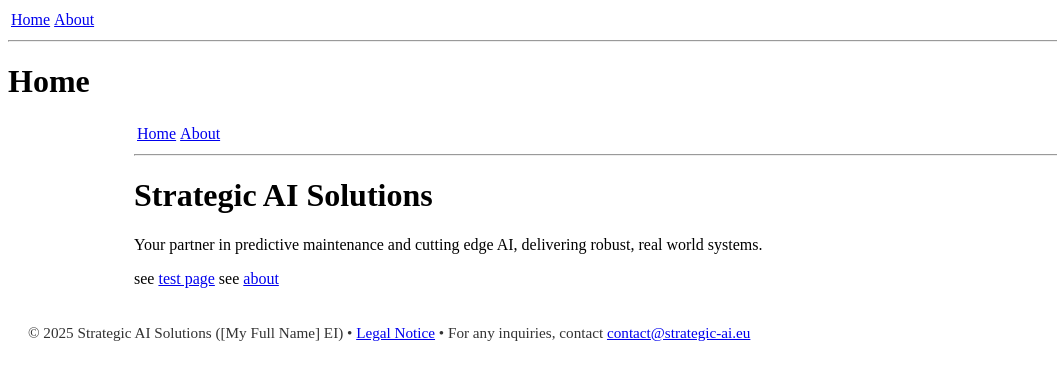
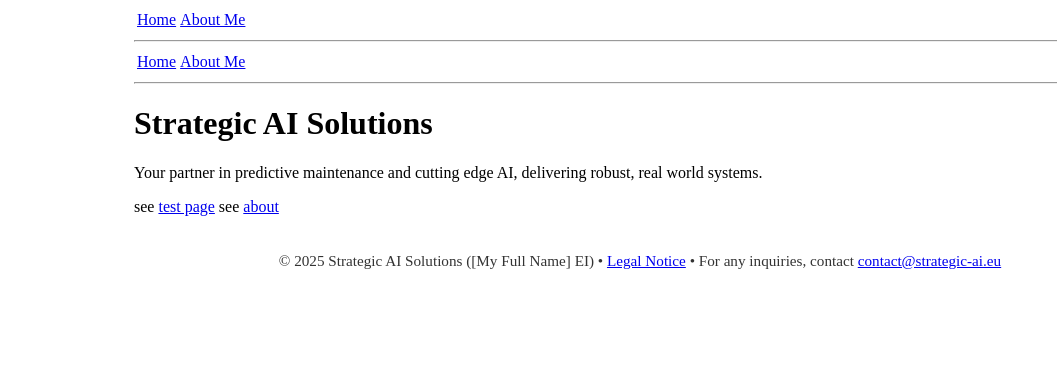
Before and after one commit to alexkolo/strategic-ai, a Jekyll site: the page built from index.md, in a window 1280 px wide. Shown: the top 380 px of the page, without its empty margins (0-1057 px from the left). Built offline with Jekyll 4.4.1, drawn with Linux system fonts in a browser that asks for light colours.

Commit message:
Update footer and navigation: enhance footer structure, rename 'About' to 'About Me', and adjust layout in index and about pages

```diff
--- a/_includes/footer.html
+++ b/_includes/footer.html
@@ -1,5 +1,5 @@
 <footer>
-  <div class="container" style="text-align: left">
+  <!-- <div class="container" style="text-align: left"> -->
   © 2025 {{site.title}} ([My Full Name] EI) • <a href="#legal-notice">Legal Notice</a>
   • For any inquiries, contact
   <!-- Contact info with spam-protected email -->
@@ -9,5 +9,5 @@
     document.write('<a href="mailto:' + user + "@" + domain + '">');
     document.write(user + "@" + domain + "</a>");
   </script>
-  </div>
+  <!-- </div> -->
 </footer>
--- a/_includes/navigation.html
+++ b/_includes/navigation.html
@@ -1,7 +1,7 @@
 <table>
   <tr>
     <td><a href=".">Home</a></td>
-    <td><a href="about">About</a></td>
+    <td><a href="about">About Me</a></td>
   </tr>
 </table>
 <hr />
--- a/_layouts/default.html
+++ b/_layouts/default.html
@@ -8,9 +8,13 @@
     <link rel="stylesheet" href="http://fonts.googleapis.com/css?family=Source+Sans+Pro:200,300,400,700" media="all" />
   </head>
   <body>
-    {% include navigation.html %}
-    <h1>{{ page.title }}</h1>
-    <div class="container-lg px-3 my-5 markdown-body">{{ content }}</div>
+    <div class="container-lg px-3 my-5 markdown-body">
+      {% include navigation.html %}
+      <!-- {% if site.title != page.title %}
+      <h1>{{ page.title }}</h1>
+      {% endif %}  -->
+      {{ content }}
+    </div>
     {% include footer.html %}
   </body>
 </html>
--- a/index.md
+++ b/index.md
@@ -5,7 +5,7 @@ title: Home
 
 {% include navigation.html %}
 
-# Strategic AI Solutions
+# {{ site.title }}
 
 {{ site.description }}
 
```
Also changed, not shown: about.md (+3 -1 lines). Lines whose indentation alone changed are shown as unchanged.
